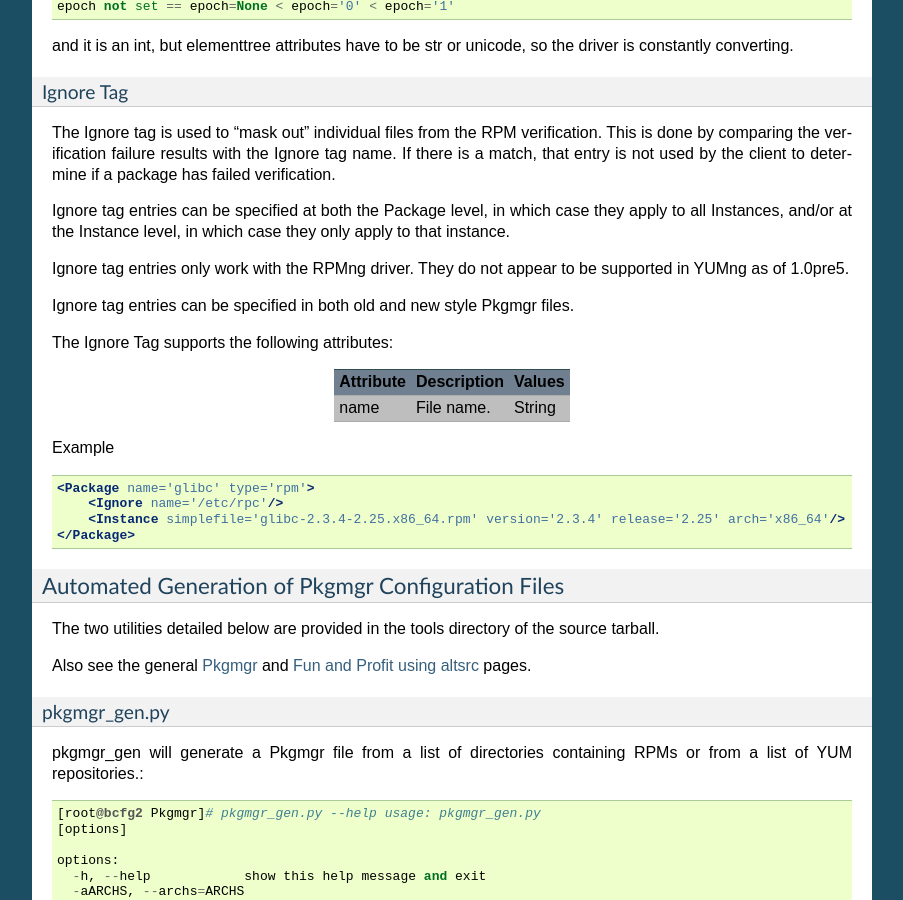
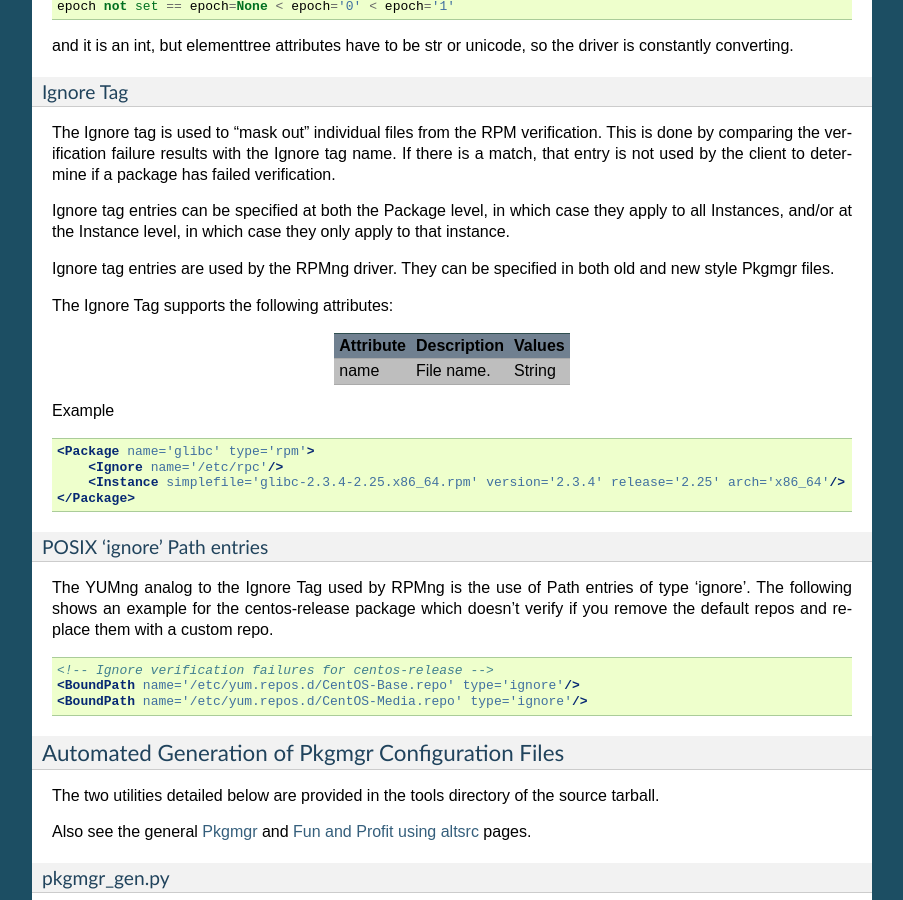
Before and after one commit to Bcfg2/bcfg2, a Sphinx documentation site: the page built from doc/client/tools/yumng.txt, in a window 1280 px wide and 900 px high, scrolled down 9416 px. Shown: the whole window, without its empty margins (198-1101 px from the left). Built offline with Sphinx 7.4.7, drawn with Linux system fonts in a browser that asks for light colours; some of the changed text lies outside the part shown.

Commit message:
YUMng: Add support for Path type='ignore' entries
Signed-off-by: Sol Jerome <solj@ices.utexas.edu>

git-svn-id: https://svn.mcs.anl.gov/repos/bcfg/trunk/bcfg2@5851 ce84e21b-d406-0410-9b95-82705330c041

```diff
--- a/doc/client/tools/yumng.txt
+++ b/doc/client/tools/yumng.txt
@@ -550,19 +550,16 @@ Ignore Tag
 ^^^^^^^^^^
 
 The Ignore tag is used to "mask out" individual files from the RPM
-verification.  This is done by comparing the verification failure results
-with the Ignore tag name.  If there is a match, that entry is not used
+verification. This is done by comparing the verification failure results
+with the Ignore tag name. If there is a match, that entry is not used
 by the client to determine if a package has failed verification.
 
 Ignore tag entries can be specified at both the Package level, in which
 case they apply to all Instances, and/or at the Instance level, in which
 case they only apply to that instance.
 
-Ignore tag entries only work with the RPMng driver. They do not appear
-to be supported in YUMng as of 1.0pre5.
-
-Ignore tag entries can be specified in both old and new style Pkgmgr
-files.
+Ignore tag entries are used by the RPMng driver. They can be specified
+in both old and new style Pkgmgr files.
 
 The Ignore Tag supports the following attributes:
 
@@ -580,6 +577,20 @@ Example
         <Ignore name='/etc/rpc'/>
         <Instance simplefile='glibc-2.3.4-2.25.x86_64.rpm' version='2.3.4' release='2.25' arch='x86_64'/>
     </Package>
+
+POSIX 'ignore' Path entries
+^^^^^^^^^^^^^^^^^^^^^^^^^^^
+
+The YUMng analog to the Ignore Tag used by RPMng is the use of Path
+entries of type 'ignore'. The following shows an example for the
+centos-release package which doesn't verify if you remove the default
+repos and replace them with a custom repo.
+
+.. code-block:: xml
+
+    <!-- Ignore verification failures for centos-release -->
+    <BoundPath name='/etc/yum.repos.d/CentOS-Base.repo' type='ignore'/>
+    <BoundPath name='/etc/yum.repos.d/CentOS-Media.repo' type='ignore'/>
 
 Automated Generation of Pkgmgr Configuration Files
 --------------------------------------------------
```
Also changed, not shown: doc/server/configurationentries.txt (+9 -0 lines), 2 other files.
